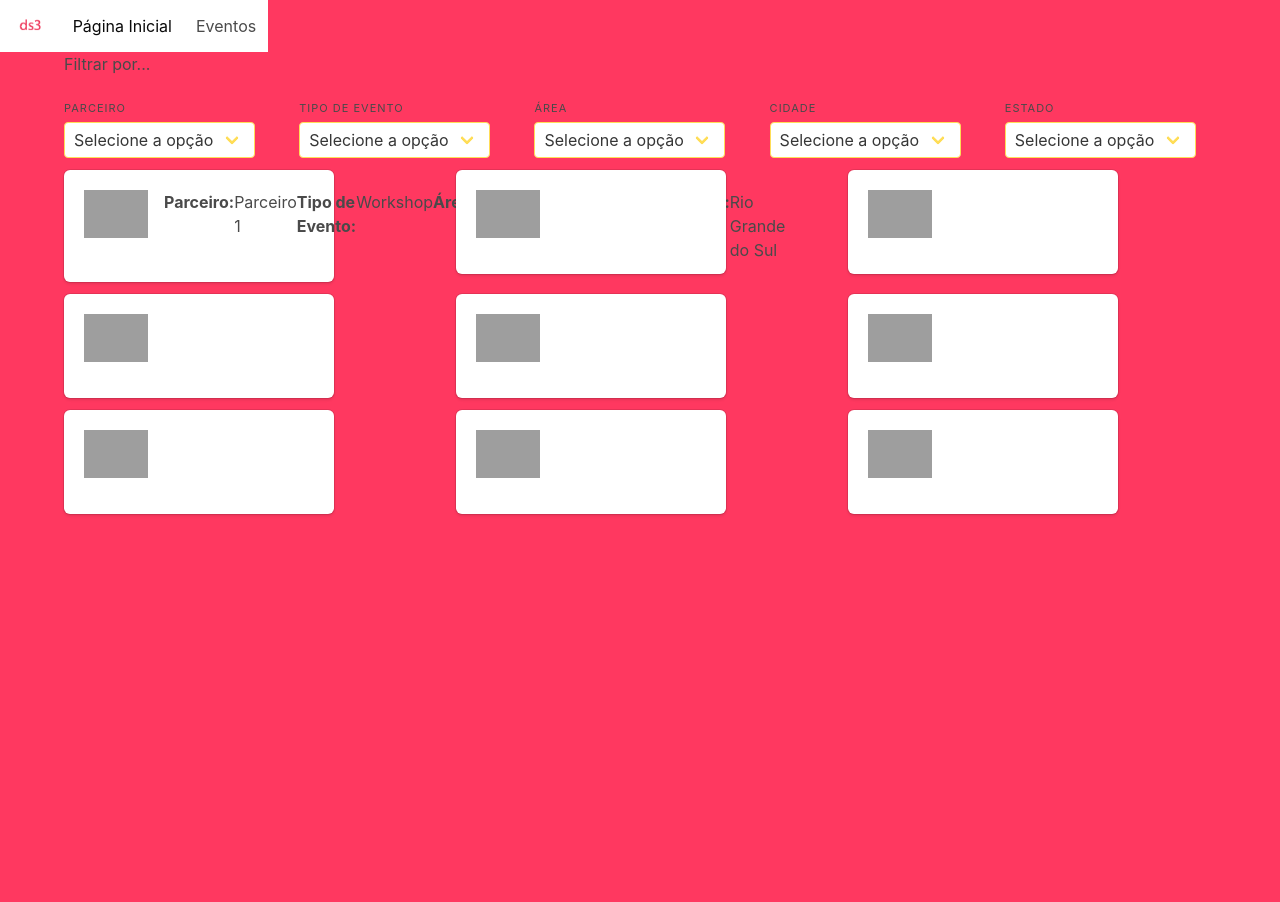
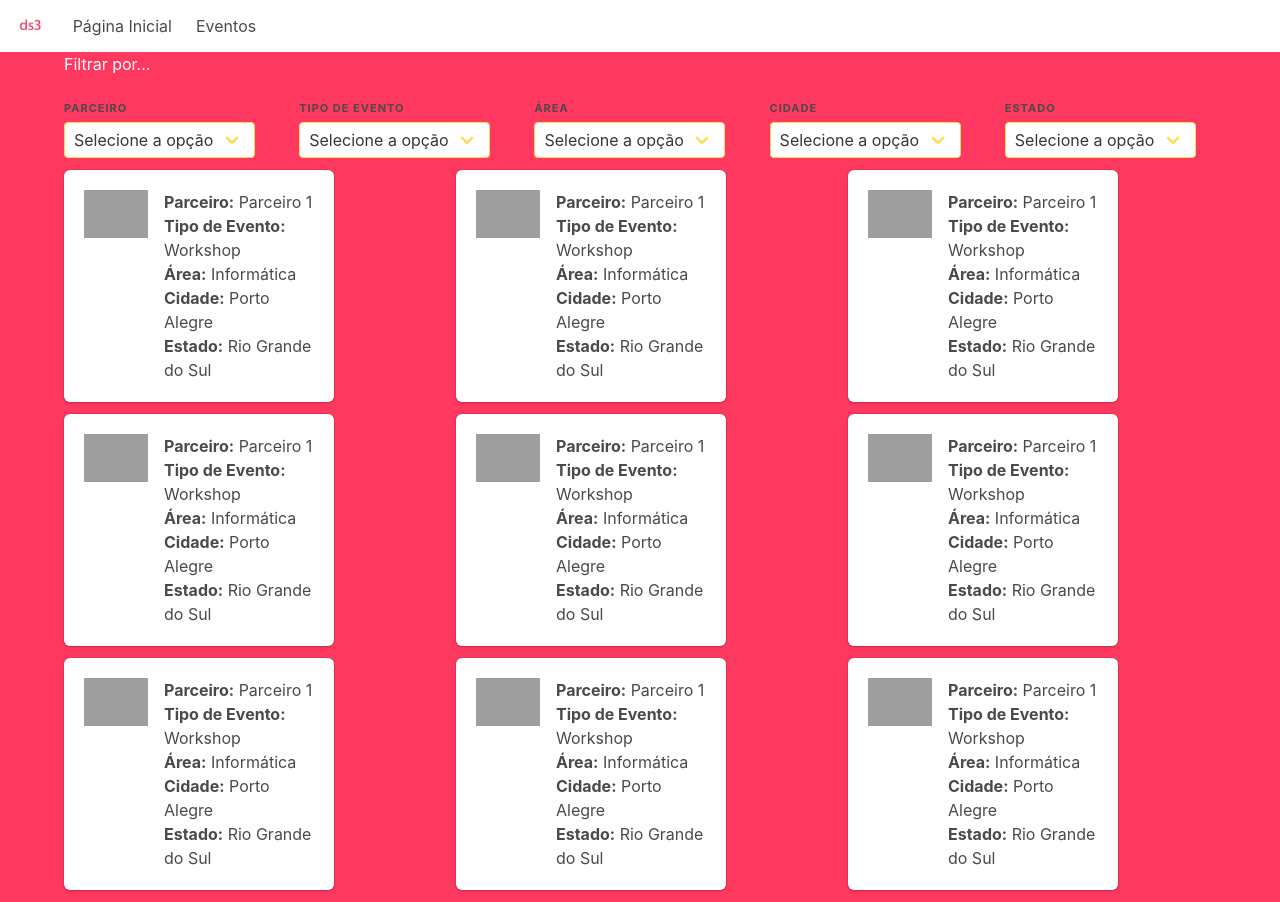
Before and after one commit to Wichrowski/projetods3, a Flask app: page /eventos in a window 1280 px wide. Before the commit the page ends 516 px from the top, so only its background shows below. Run offline with Flask 2, Linux system fonts and the light colour scheme; some libraries are stand-ins or nearby versions; grey boxes are pictures that could not be loaded.

Commit message:
Criando meus_eventos.html e cadastrar_evento.html

```diff
--- a/templates/eventos.html
+++ b/templates/eventos.html
@@ -11,32 +11,43 @@
 
 <body>
 
-    <div id="navbarMenuHeroA" class="navbar-menu">
-
         <nav class="navbar" role="navigation" aria-label="main navigation">
                 <div class="navbar-brand">
                     <a class="navbar-item" href="">
                         <img src="/static/ds3v.png" alt="Desenvolvimento de Software 3">
                     </a>
+
+                    <a role="button" class="navbar-burger burger" aria-label="menu" aria-expanded="false"
+                        data-target="navbarBasicExample">
+                        <span aria-hidden="true"></span>
+                        <span aria-hidden="true"></span>
+                        <span aria-hidden="true"></span>
+                    </a>
                 </div>
 
-            <div class="navbar-end">
-                <a class="navbar-item is-active">
+                <div id="navbarBasicExample" class="navbar-menu">
+                    <div class="navbar-start">
+                        <a class="navbar-item">
                             Página Inicial
                         </a>
+
                         <a class="navbar-item">
                             Eventos
                         </a>
+
+
                     </div>
 
+
                 </div>
+            </nav>
 
 
     <div class="container">
 
         <div class="container">
             <div class="columns">
-                <div class="column">
+                <div class="column has-text-white is-family-primary">
                     Filtrar por...
                 </div>
             </div>
@@ -46,7 +57,7 @@
                     <div class="column">
                         <div class="field">
                             <div class="control">
-                                <p class="heading">Parceiro</p>
+                                <p class="heading"><b>Parceiro</b></p>
                                 <div class="select is-warning">
                                     <select>
                                         <option>Selecione a opção</option>
@@ -60,7 +71,7 @@
                     <div class="column">
                         <div class="field">
                             <div class="control">
-                                <p class="heading">Tipo de Evento</p>
+                                <p class="heading"><b>Tipo de Evento</b></p>
                                 <div class="select is-warning">
                                     <select>
                                         <option>Selecione a opção</option>
@@ -74,7 +85,7 @@
                     <div class="column">
                         <div class="field">
                             <div class="control">
-                                <p class="heading">Área</p>
+                                <p class="heading"><b>Área</b></p>
                                 <div class="select is-warning">
                                     <select>
                                         <option>Selecione a opção</option>
@@ -88,7 +99,7 @@
                     <div class="column">
                         <div class="field">
                             <div class="control">
-                                <p class="heading">Cidade</p>
+                                <p class="heading"><b>Cidade</b></p>
                                 <div class="select is-warning">
                                     <select>
                                         <option>Selecione a opção</option>
@@ -102,7 +113,7 @@
                     <div class="column">
                         <div class="field">
                             <div class="control">
-                                <p class="heading">Estado</p>
+                                <p class="heading"><b>Estado</b></p>
                                 <div class="select is-warning">
                                     <select>
                                         <option>Selecione a opção</option>
@@ -127,11 +138,13 @@
                                         <img src="https://bulma.io/images/placeholders/128x128.png" alt="Image">
                                     </figure>
                                 </div>
+                                <div class="content">
                                     <b>Parceiro:</b> Parceiro 1<br />
                                     <b>Tipo de Evento:</b> Workshop<br />
                                     <b>Área:</b> Informática<br />
                                     <b>Cidade:</b> Porto Alegre<br />
                                     <b>Estado:</b> Rio Grande do Sul<br />
+                                </div>
                         </div>
                     </div>
 
@@ -143,6 +156,13 @@
                                         <img src="https://bulma.io/images/placeholders/128x128.png" alt="Image">
                                     </figure>
                                 </div>
+                                <div class="content">
+                                    <b>Parceiro:</b> Parceiro 1<br />
+                                    <b>Tipo de Evento:</b> Workshop<br />
+                                    <b>Área:</b> Informática<br />
+                                    <b>Cidade:</b> Porto Alegre<br />
+                                    <b>Estado:</b> Rio Grande do Sul<br />
+                                </div>
                         </div>
                     </div>
 
@@ -153,6 +173,14 @@
                                     <figure class="image is-64x64">
                                         <img src="https://bulma.io/images/placeholders/128x128.png" alt="Image">
                                     </figure>
+                                </div>
+                                <div class="content">
+                                    <b>Parceiro:</b> Parceiro 1<br />
+                                    <b>Tipo de Evento:</b> Workshop<br />
+                                    <b>Área:</b> Informática<br />
+                                    <b>Cidade:</b> Porto Alegre<br />
+                                    <b>Estado:</b> Rio Grande do Sul<br />
+                                </div>
                         </div>
                     </div>
                 </div>
@@ -170,16 +198,12 @@
                                     <img src="https://bulma.io/images/placeholders/128x128.png" alt="Image">
                                 </figure>
                             </div>
-                        </div>
-                    </div>
-
-                    <div class="column is-3 is-offset-1">
-                        <div class="box">
-                            <article class="media">
-                                <div class="media-left">
-                                    <figure class="image is-64x64">
-                                        <img src="https://bulma.io/images/placeholders/128x128.png" alt="Image">
-                                    </figure>
+                            <div class="content">
+                                <b>Parceiro:</b> Parceiro 1<br />
+                                <b>Tipo de Evento:</b> Workshop<br />
+                                <b>Área:</b> Informática<br />
+                                <b>Cidade:</b> Porto Alegre<br />
+                                <b>Estado:</b> Rio Grande do Sul<br />
                             </div>
                     </div>
                 </div>
@@ -192,20 +216,12 @@
                                     <img src="https://bulma.io/images/placeholders/128x128.png" alt="Image">
                                 </figure>
                             </div>
-                        </div>
-                    </div>
-                </div>
-            </div>
-
-            <div class="container">
-                <div class="columns">
-                    <div class="column is-3">
-                        <div class="box">
-                            <article class="media">
-                                <div class="media-left">
-                                    <figure class="image is-64x64">
-                                        <img src="https://bulma.io/images/placeholders/128x128.png" alt="Image">
-                                    </figure>
+                            <div class="content">
+                                <b>Parceiro:</b> Parceiro 1<br />
+                                <b>Tipo de Evento:</b> Workshop<br />
+                                <b>Área:</b> Informática<br />
+                                <b>Cidade:</b> Porto Alegre<br />
+                                <b>Estado:</b> Rio Grande do Sul<br />
                             </div>
                     </div>
                 </div>
@@ -218,6 +234,36 @@
                                     <img src="https://bulma.io/images/placeholders/128x128.png" alt="Image">
                                 </figure>
                             </div>
+                            <div class="content">
+                                <b>Parceiro:</b> Parceiro 1<br />
+                                <b>Tipo de Evento:</b> Workshop<br />
+                                <b>Área:</b> Informática<br />
+                                <b>Cidade:</b> Porto Alegre<br />
+                                <b>Estado:</b> Rio Grande do Sul<br />
+                            </div>
+                    </div>
+                </div>
+            </div>
+        </div>
+    </div>
+    <div class="container">
+        <div class="columns">
+
+            <div class="column is-3">
+                <div class="box">
+                    <article class="media">
+                        <div class="media-left">
+                            <figure class="image is-64x64">
+                                <img src="https://bulma.io/images/placeholders/128x128.png" alt="Image">
+                            </figure>
+                        </div>
+                        <div class="content">
+                            <b>Parceiro:</b> Parceiro 1<br />
+                            <b>Tipo de Evento:</b> Workshop<br />
+                            <b>Área:</b> Informática<br />
+                            <b>Cidade:</b> Porto Alegre<br />
+                            <b>Estado:</b> Rio Grande do Sul<br />
+                        </div>
                 </div>
             </div>
 
@@ -229,6 +275,31 @@
                                 <img src="https://bulma.io/images/placeholders/128x128.png" alt="Image">
                             </figure>
                         </div>
+                        <div class="content">
+                            <b>Parceiro:</b> Parceiro 1<br />
+                            <b>Tipo de Evento:</b> Workshop<br />
+                            <b>Área:</b> Informática<br />
+                            <b>Cidade:</b> Porto Alegre<br />
+                            <b>Estado:</b> Rio Grande do Sul<br />
+                        </div>
+                </div>
+            </div>
+
+            <div class="column is-3 is-offset-1">
+                <div class="box">
+                    <article class="media">
+                        <div class="media-left">
+                            <figure class="image is-64x64">
+                                <img src="https://bulma.io/images/placeholders/128x128.png" alt="Image">
+                            </figure>
+                        </div>
+                        <div class="content">
+                            <b>Parceiro:</b> Parceiro 1<br />
+                            <b>Tipo de Evento:</b> Workshop<br />
+                            <b>Área:</b> Informática<br />
+                            <b>Cidade:</b> Porto Alegre<br />
+                            <b>Estado:</b> Rio Grande do Sul<br />
+                        </div>
                 </div>
             </div>
         </div>
```
Also changed, not shown: templates/cadastrar_evento.html (added, +47 -0 lines), templates/login_parceiro.html (+15 -4 lines), templates/meus_eventos.html (added, +74 -0 lines), static/ds3a.png (added), static/ds3az.png (added). Lines whose indentation alone changed are shown as unchanged.
